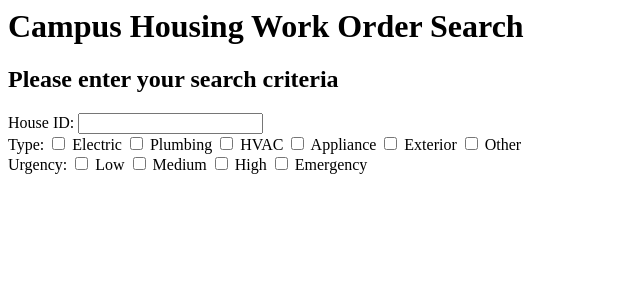
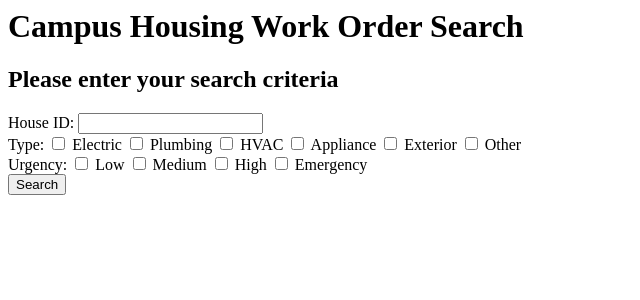
Before and after one commit to timtime4/EvilSpirit, a PHP site: page /searchWorkOrder.php in a window 1280 px wide. Shown: the top 300 px of the page, without its empty margins (0-640 px from the left). Run offline with PHP 8.4, Linux system fonts and the light colour scheme.

Commit message:
submit button

```diff
--- a/searchWorkOrder.php
+++ b/searchWorkOrder.php
@@ -29,6 +29,7 @@
                 				<input name="urgency" type="checkbox" value="HIGH"> High
                 				<input name="urgency" type="checkbox" value="EMERGENCY"> Emergency
                     </div>
+                    <input type="submit" value="Search">
                 </form>
         </body>
 </html>
```
